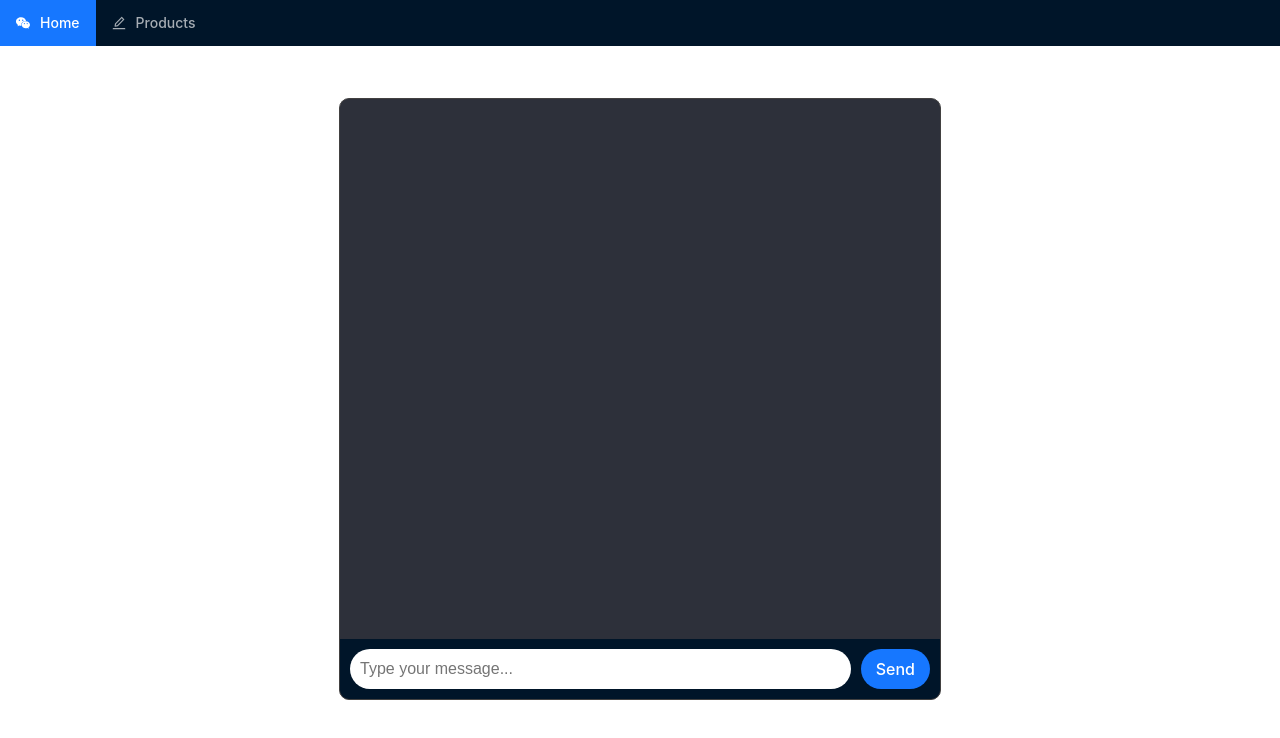
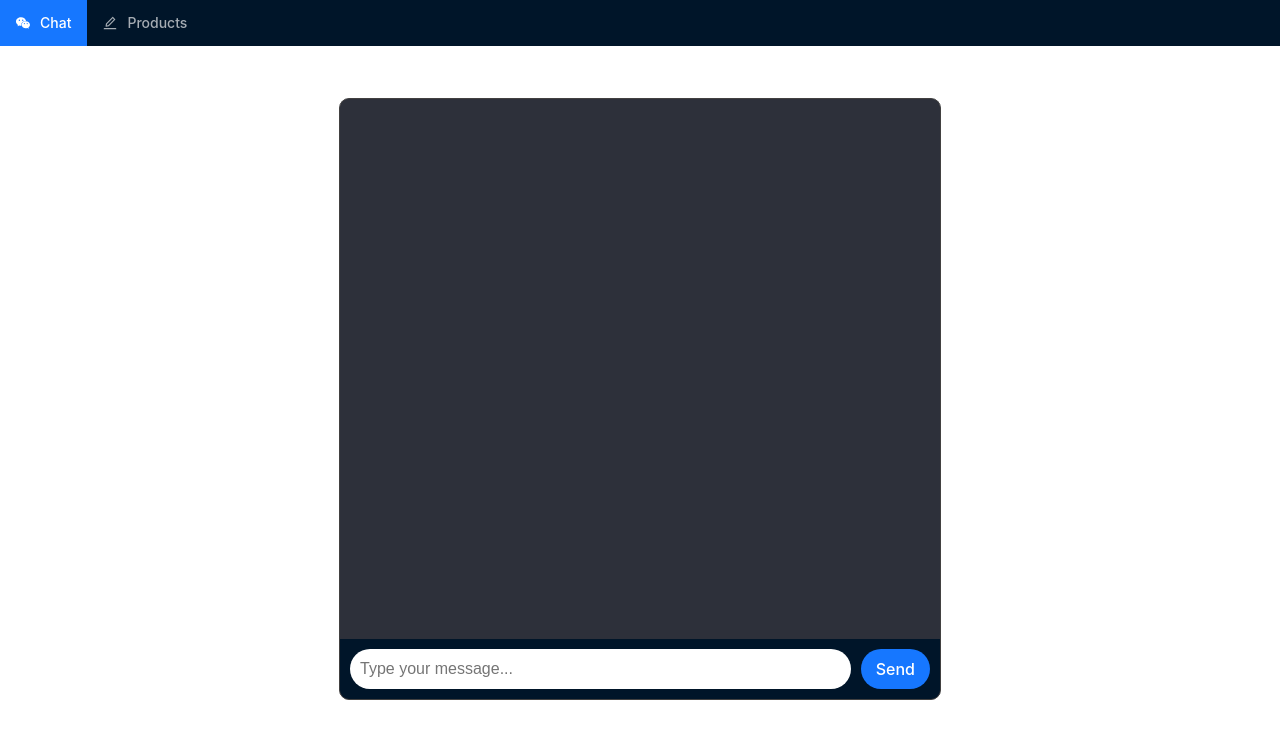
Before and after one commit to Mandaline/vite-chatty, a React (Vite) app: page / in a window 1280 px wide. Shown: the top 738 px of the page. Built offline with nearby package versions, Linux system fonts and the light colour scheme.

Commit message:
fix routes

```diff
--- a/src/App.css
+++ b/src/App.css
@@ -6,6 +6,10 @@
   display: flex;
   justify-content: center;
   flex-direction: column;
+}
+
+.ant-menu-item {
+  margin: 10px;
 }
 
 .uploader-container {
@@ -88,6 +92,7 @@
   border: none;
   border-radius: 20px;
   cursor: pointer;
+  transition: background-color .2s ease-in-out;
 }
 
 .send-button:hover {
--- a/src/components/Header.tsx
+++ b/src/components/Header.tsx
@@ -1,27 +1,29 @@
 import { Menu } from 'antd';
-import { Outlet, Link } from 'react-router-dom';
+import { Outlet, Link, useLocation } from 'react-router-dom';
 import { useState } from 'react';
 import { WechatOutlined, EditOutlined } from '@ant-design/icons';
 
 const Header = () => {
-  const [current, setCurrent] = useState('h');
+  const location = useLocation();
+  const [current, setCurrent] = useState(location.pathname === '/products' ? 'r' : 'h');
+
   const onClick = (e: any) => {
     console.log('click ', e);
     setCurrent(e.key);
   };
+
   return (
     <>
       <Menu onClick={onClick} selectedKeys={[current]} mode="horizontal" theme="dark" >
         <Menu.Item key="h" icon= {<WechatOutlined />}>
-       <Link to="/">Home</Link>
+          <Link to="/">Chat</Link>
         </Menu.Item>
         <Menu.Item key="r" icon= {<EditOutlined />}>
           <Link to="/products">Products</Link>
         </Menu.Item>
       </Menu>
-     <Outlet/>
+      <Outlet />
     </>
-
   )
 };
 export default Header;
```
Lines whose indentation alone changed are shown as unchanged.
